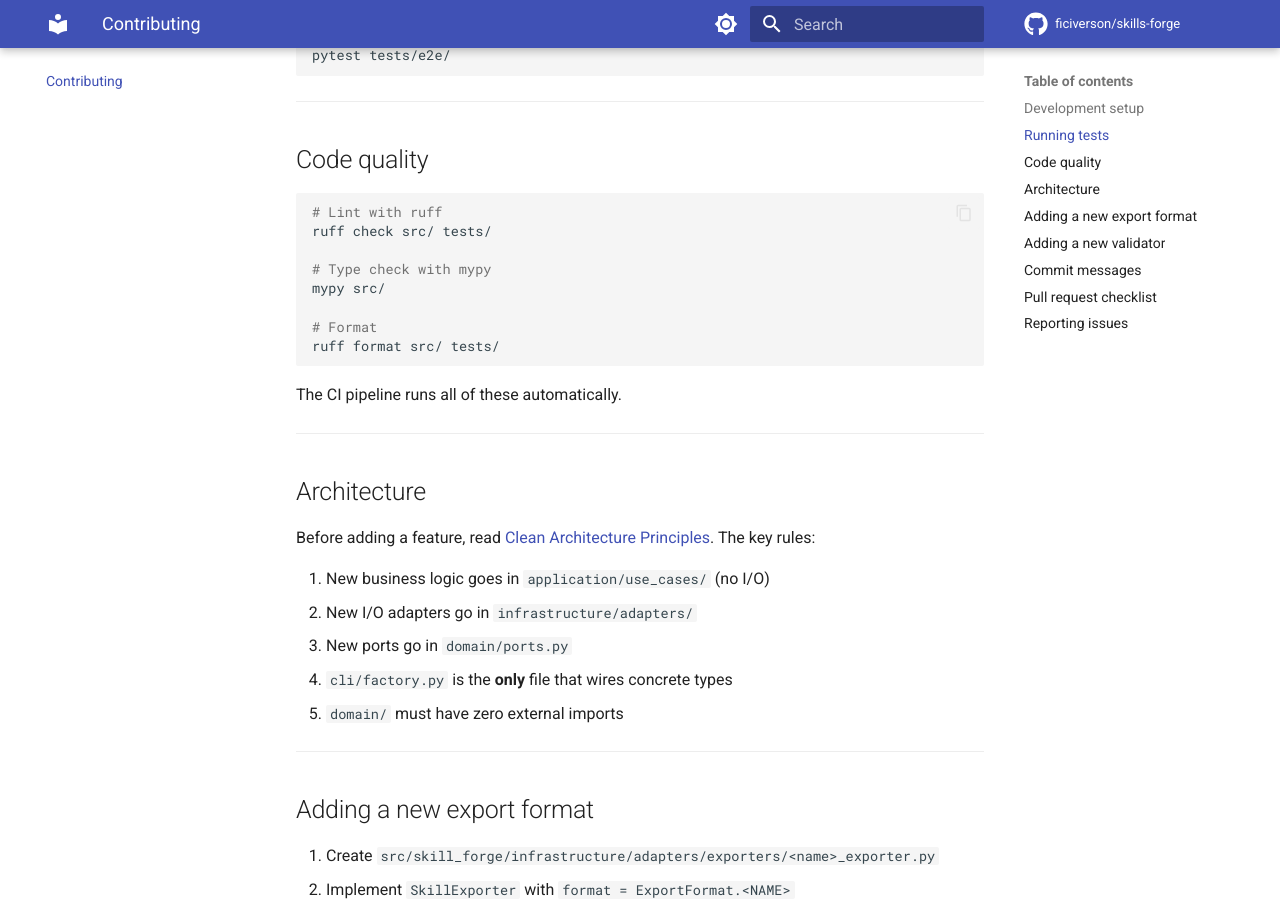
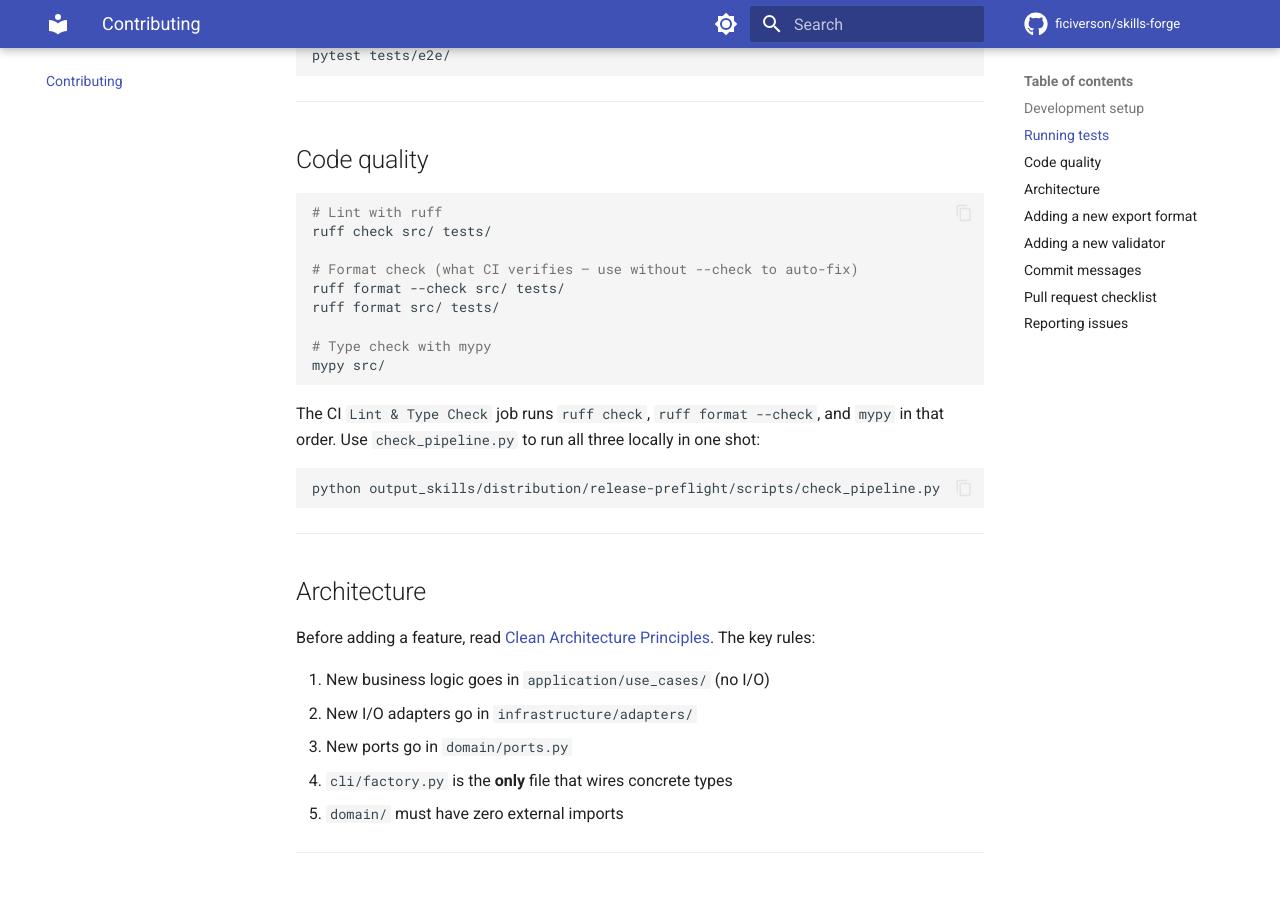
Before and after one commit to ficiverson/skills-forge, an MkDocs documentation site: the page built from docs/contributing.md, in a window 1280 px wide and 900 px high, scrolled down 787 px. Built offline with MkDocs 1.6.1 and Material for MkDocs 9.7.7, drawn with Linux system fonts in a browser that asks for light colours; comment, search, counter and statistics services are not loaded; some of the changed text lies outside the part shown.

Commit message:
docs: bring CLAUDE.md, contributing, and clean-principles up to v1.0.0
CLAUDE.md
- Commands section: add 14 commands introduced since v0.4.0 (uninstall,
  info, doctor, test, update, diff, yank, deprecate, registry, 3 new
  export formats, list filters, init moved to top)
- Dev section: 257 → 826 tests, 97% coverage; add ruff format --check

docs/design/clean-principles.md
- Testing pyramid result: 640/95% → 826 tests/97%

docs/contributing.md
- Code quality section: add ruff format --check with --check vs. auto-fix
  distinction; add check_pipeline.py one-liner
- PR checklist: consolidate lint/type items into single pipeline-gate line

Co-Authored-By: Claude Sonnet 4.6 <noreply@anthropic.com>

````diff
--- a/docs/contributing.md
+++ b/docs/contributing.md
@@ -40,14 +40,19 @@ pytest tests/e2e/
 # Lint with ruff
 ruff check src/ tests/
 
+# Format check (what CI verifies — use without --check to auto-fix)
+ruff format --check src/ tests/
+ruff format src/ tests/
+
 # Type check with mypy
 mypy src/
-
-# Format
-ruff format src/ tests/
 ```
 
-The CI pipeline runs all of these automatically.
+The CI `Lint & Type Check` job runs `ruff check`, `ruff format --check`, and `mypy` in that order. Use `check_pipeline.py` to run all three locally in one shot:
+
+```bash
+python output_skills/distribution/release-preflight/scripts/check_pipeline.py
+```
 
 ---
 
@@ -98,8 +103,7 @@ docs: update install targets table
 ## Pull request checklist
 
 - [ ] Tests pass: `pytest --cov=skill_forge --cov-fail-under=95`
-- [ ] Linting passes: `ruff check src/ tests/`
-- [ ] Type checking passes: `mypy src/`
+- [ ] Pipeline gate passes: `python output_skills/distribution/release-preflight/scripts/check_pipeline.py` (ruff check + format check + mypy)
 - [ ] New code has tests
 - [ ] Docs updated if behaviour changed
 - [ ] RELEASE_NOTES.md updated for user-visible changes
````
Also changed, not shown: CLAUDE.md (+21 -6 lines), docs/design/clean-principles.md (+1 -1 lines).
